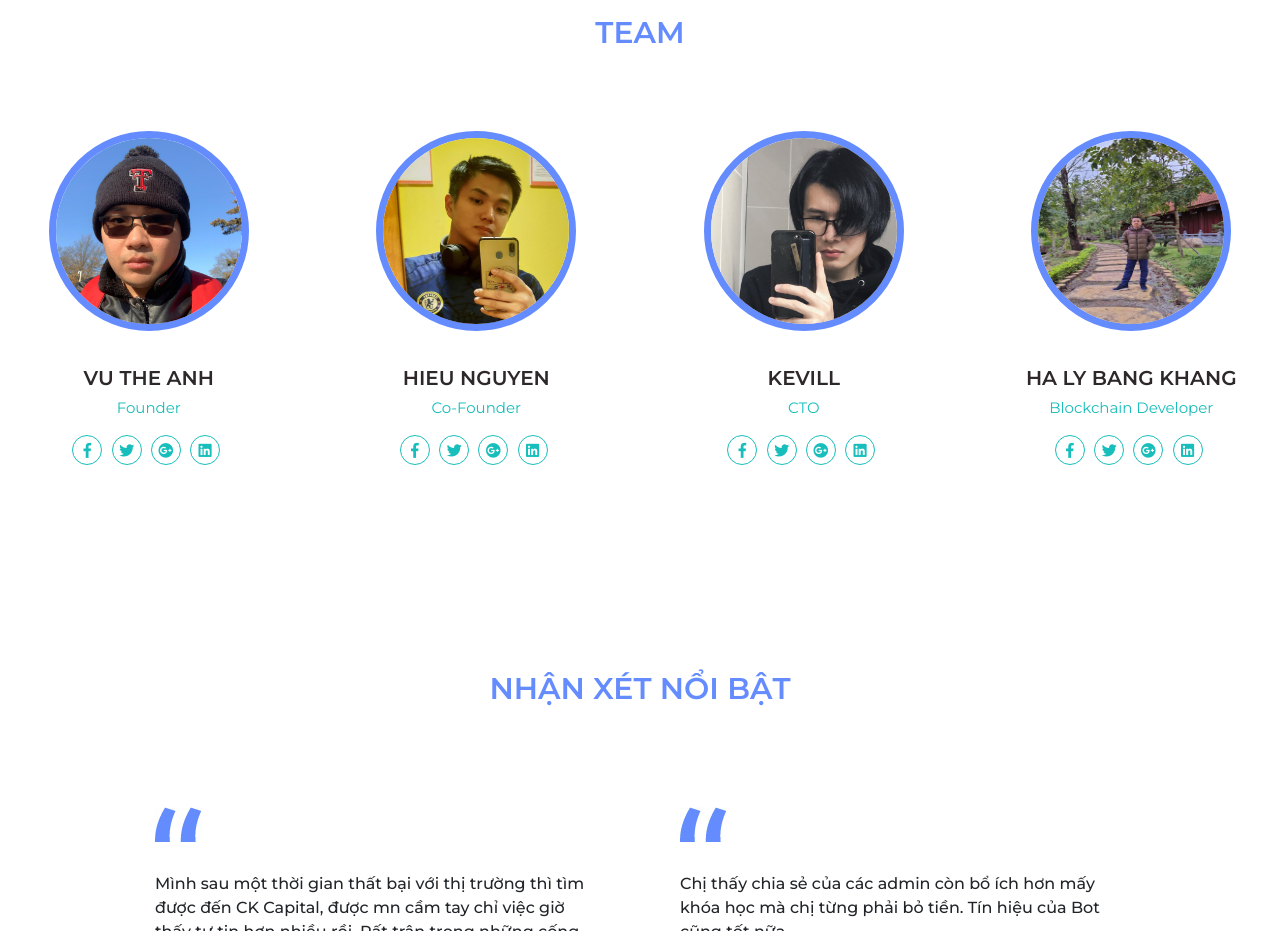
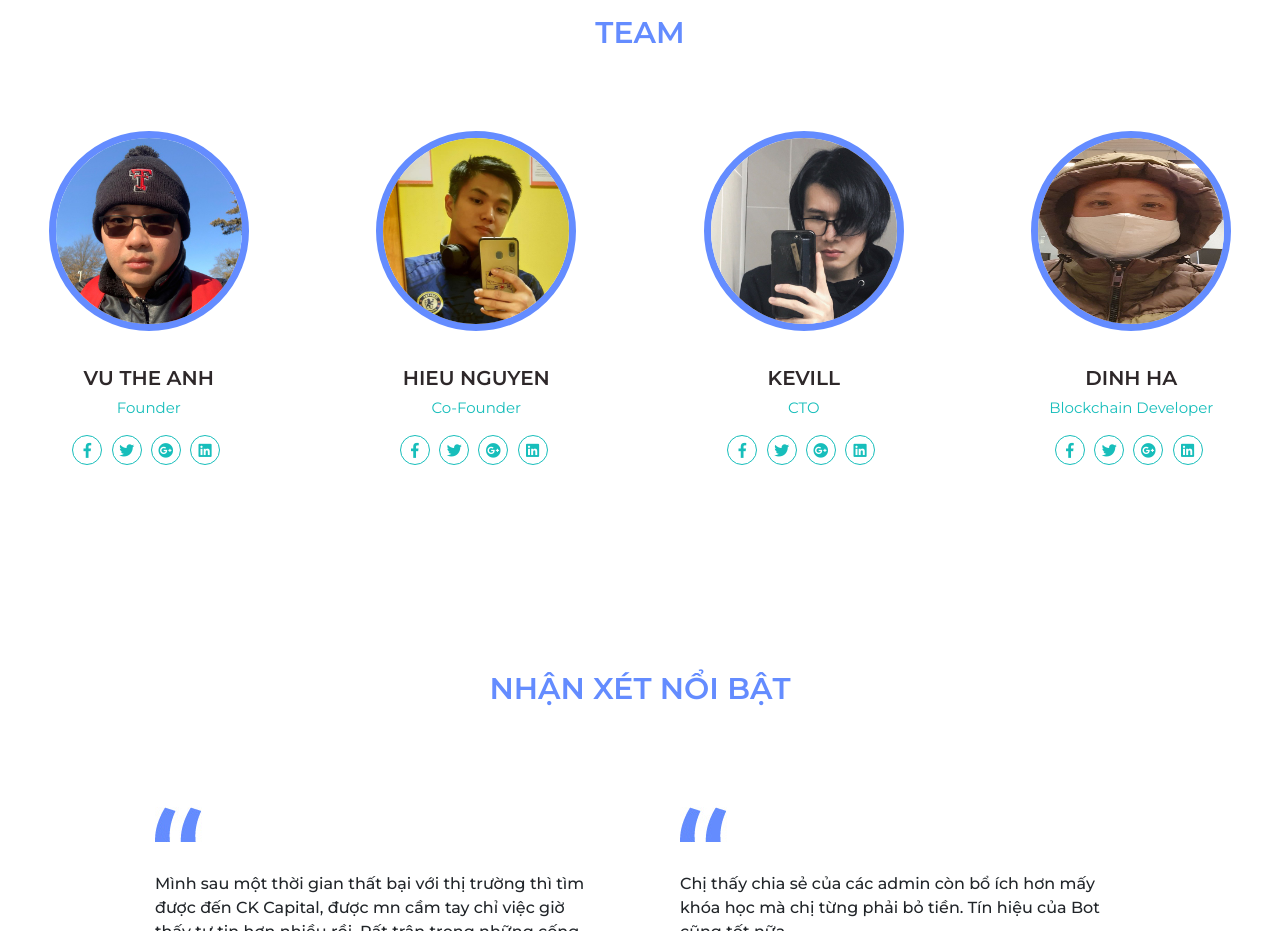
Before and after one commit to sarintoxic/ckcapital, a plain HTML site: page index.html in a window 1280 px wide. Shown: the part 3460-4391 px from the top of the page. Drawn offline with Linux system fonts and the light colour scheme.

Commit message:
edit something

```diff
--- a/index.html
+++ b/index.html
@@ -325,9 +325,9 @@
 					<div class="col-md-3 col-sm-6">
 						<div class="our-team">
 							<div class="pic">
-									<img src="img/anhha.jpeg">
+									<img src="img/anhha.jpg">
 							</div>
-							<h3 class="title">Ha Ly Bang Khang</h3>
+							<h3 class="title">Dinh Ha</h3>
 							<span class="post">Blockchain Developer</span>
 
 							 <!--social icon-->
```
Also changed, not shown: img/anhha.jpeg (deleted), img/anhha.jpg (added), 2 other files.
